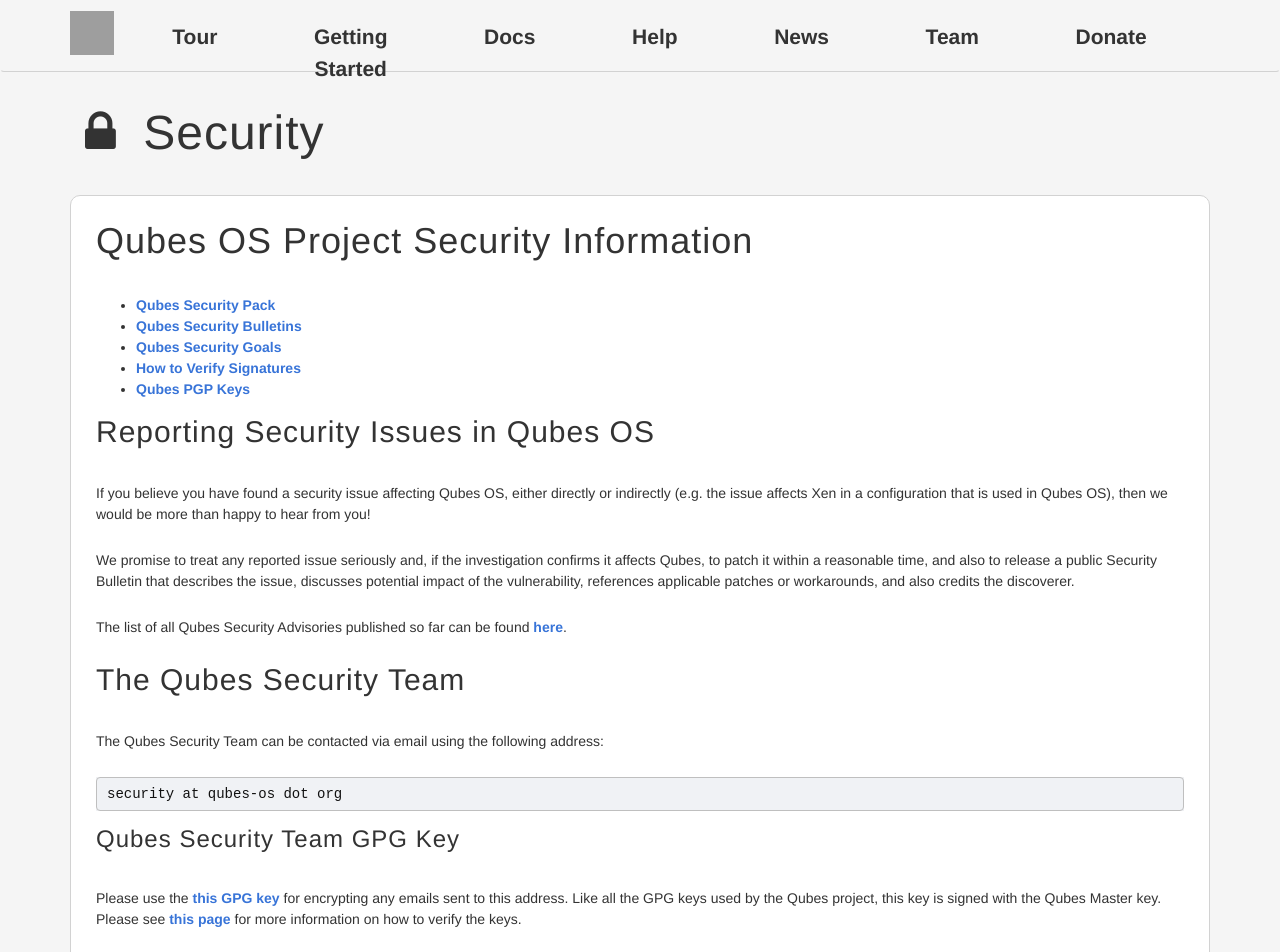
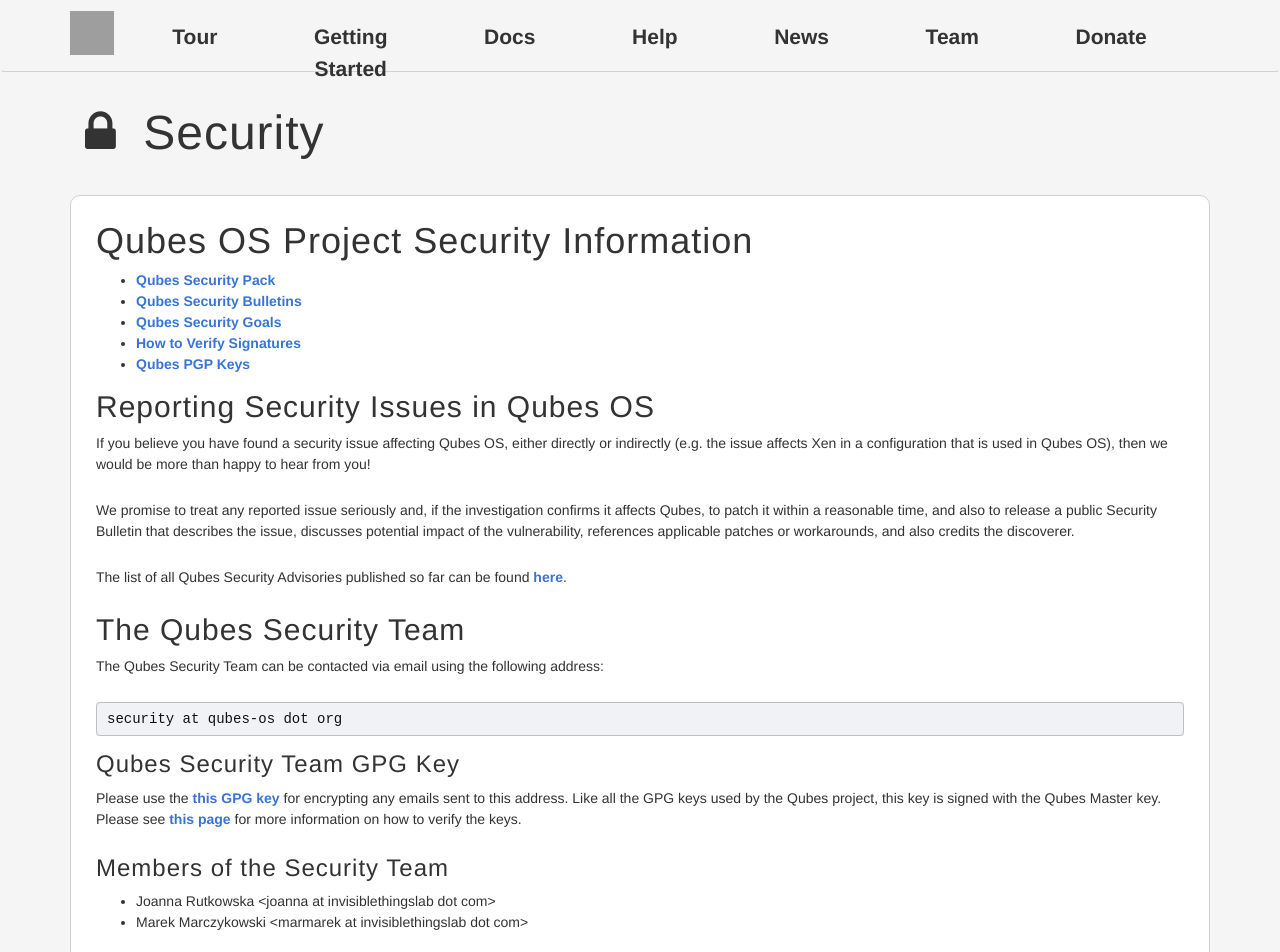
Before and after one commit to QubesOS/qubesos.github.io, a Jekyll site: the page built from pages/security.md, in a window 1280 px wide. Shown: the top 952 px of the page. Built offline with Jekyll 4.4.1, drawn with Linux system fonts in a browser that asks for light colours; some web fonts are replaced; grey boxes are pictures that could not be loaded.

Commit message:
Fix heading spacing
Makes it so that each paragraph heading is closer to its own paragraph
than to the previous paragraph.

```diff
--- a/_sass/_layout.scss
+++ b/_sass/_layout.scss
@@ -11,7 +11,7 @@
    h4,
    h5,
    h6 {
-    margin: 0 0 35px;
+    margin-bottom: 10px;
     font-weight: 200;
     font-family: $base-font-family;
     color: $gray-base;
@@ -55,6 +55,10 @@
 
 }
 
+.white-box {
+  margin-bottom: -($spacing-unit * 9);
+}
+
 
 @media screen and (max-width: $on-palm) {
 
--- a/_sass/_post.scss
+++ b/_sass/_post.scss
@@ -36,8 +36,8 @@
   font-family: $base-font-family;
 
   h2, h3, h4 {
-    margin-top: $spacing-unit;
-    margin-bottom: $spacing-unit;
+    margin-top: ($spacing-unit * 1.5);
+    margin-bottom: $base-line-height;
   }
 
   h2 {
```
